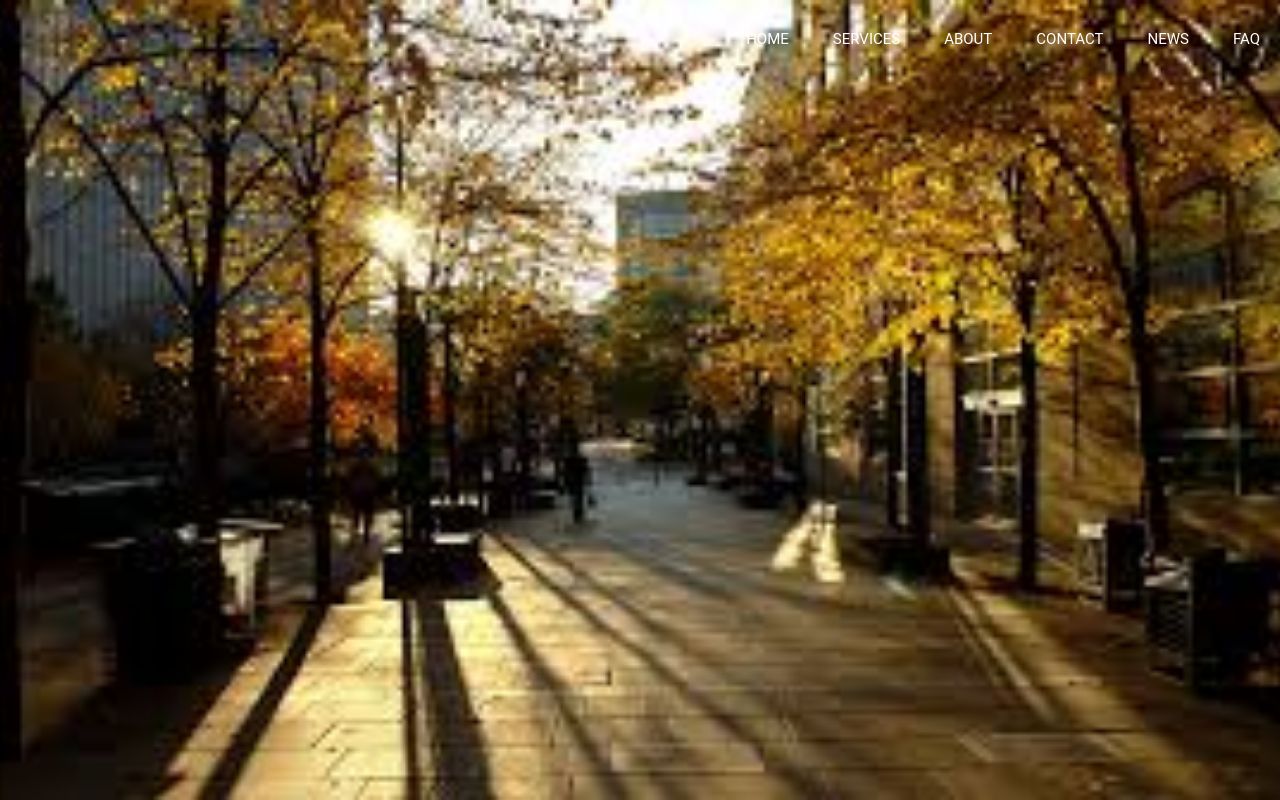
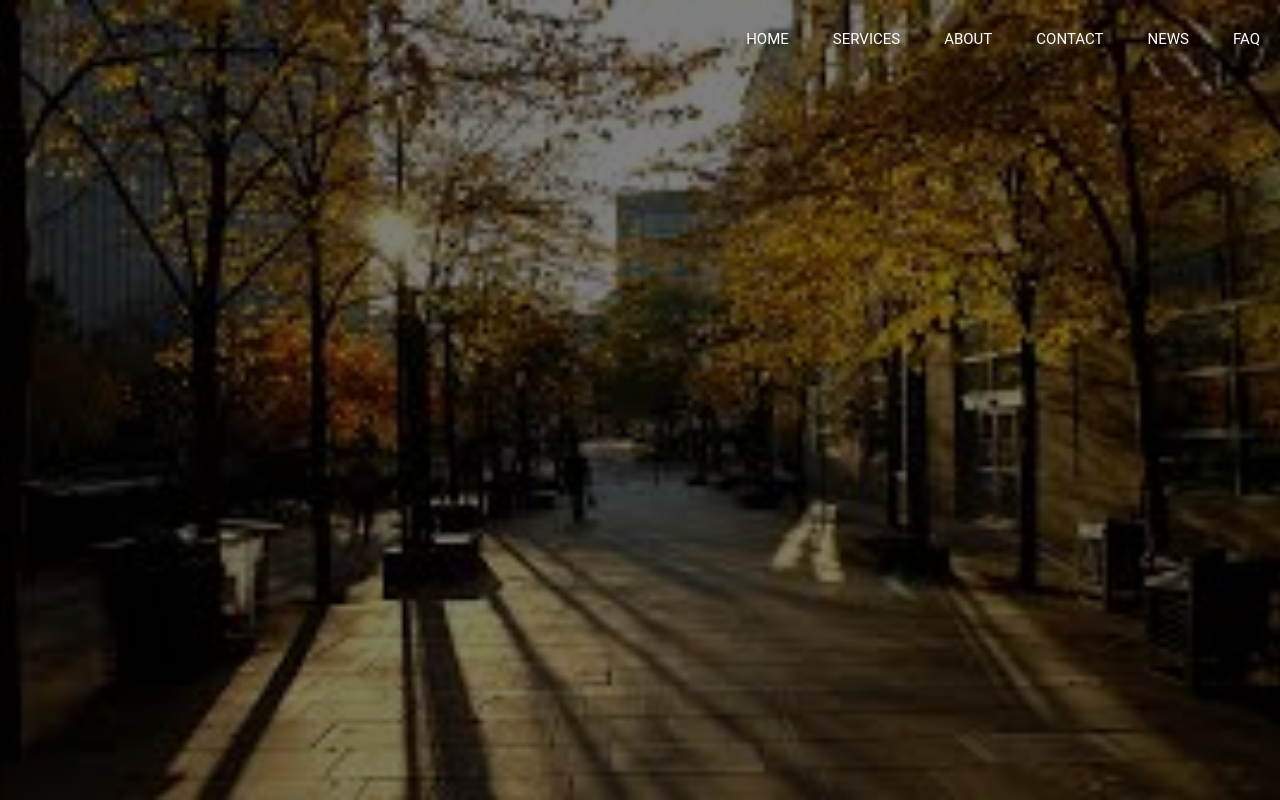
Before and after one commit to RhitamPaul/Web-development, a plain HTML site: page site/index.html in a window 1280 px wide. Drawn offline with Linux system fonts and the light colour scheme.

Commit message:
Add files via upload

```diff
--- a/site/style.css
+++ b/site/style.css
@@ -5,7 +5,7 @@
 }
 header
 {
-	background-image: url(download.jpg);
+	background-image:linear-gradient(rgba(0,0,0,0.5),rgba(0,0,0,0.5)), url(download.jpg);
 	height: 100vh;
 	background-size: cover;
 	background-position: center;
```
Also changed, not shown: site/images.jpg (added), site/images.png (added).
